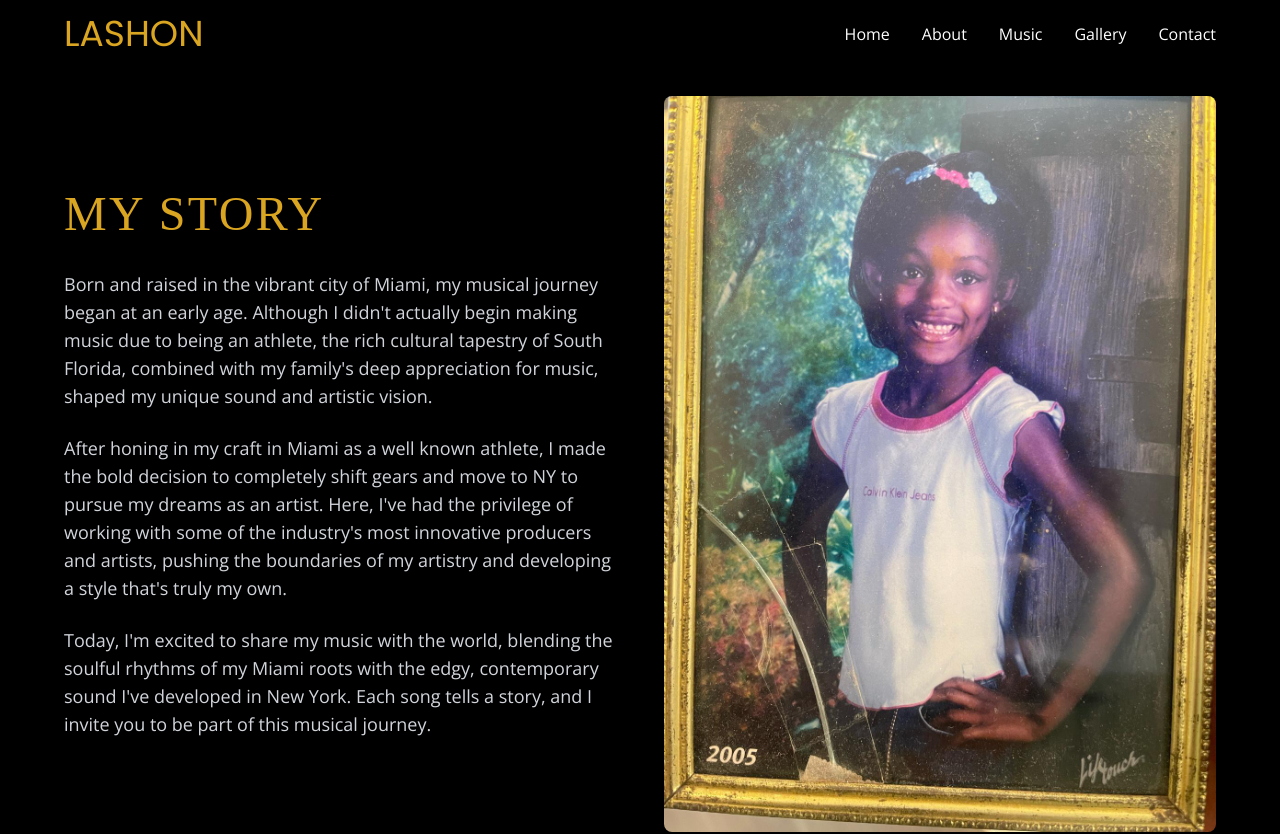
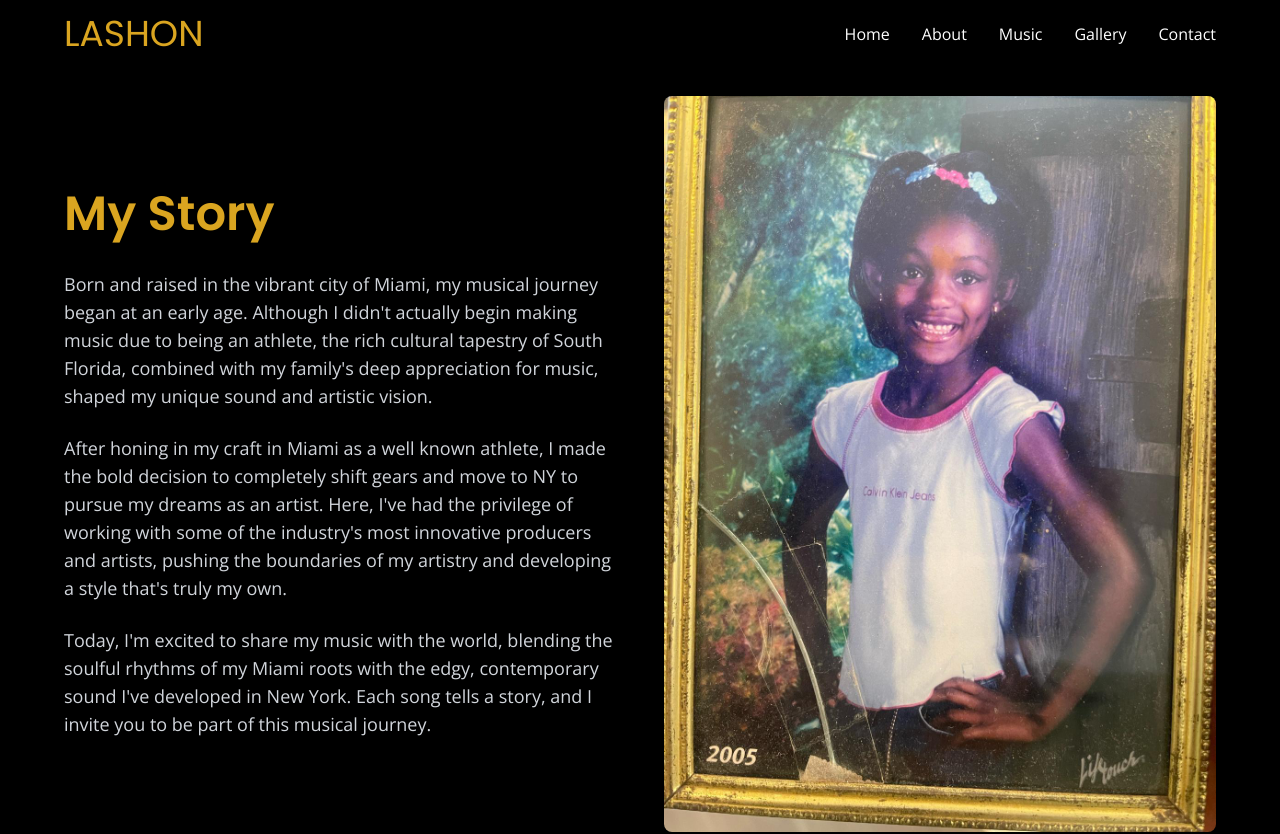
Before and after one commit to krzemienski/lashon-next, a Next.js app: page /lashon-next/about in a window 1280 px wide. Shown: the top 834 px of the page. Built offline with nearby package versions, Linux system fonts and the light colour scheme.

Commit message:
WIP: new approach for font

```diff
--- a/src/app/layout.tsx
+++ b/src/app/layout.tsx
@@ -1,5 +1,4 @@
-import { Montserrat, Open_Sans } from 'next/font/google';
-import localFont from 'next/font/local';
+import { Montserrat, Open_Sans, Poppins } from 'next/font/google';
 import './globals.css';
 import '@/styles/fonts.css';
 import MainLayout from '@/components/layout/MainLayout';
@@ -17,11 +16,10 @@ const openSans = Open_Sans({
   variable: '--font-open-sans',
 });
 
-const amsterdam = localFont({
-  src: './Amsterdam.ttf',
-  variable: '--font-amsterdam',
-  display: 'swap',
-  preload: true,
+const poppins = Poppins({
+  weight: ['300', '400', '500', '600', '700'],
+  subsets: ['latin'],
+  variable: '--font-poppins',
 });
 
 export const metadata = {
@@ -70,7 +68,7 @@ export default function RootLayout({
   children: React.ReactNode;
 }) {
   return (
-    <html lang="en" className={`${amsterdam.variable} ${montserrat.variable} ${openSans.variable} scroll-smooth`}>
+    <html lang="en" className={`${montserrat.variable} ${openSans.variable} ${poppins.variable} scroll-smooth`}>
       <head>
         <meta name="theme-color" content="#000000" />
         <link rel="manifest" href={getAssetPath('/manifest.json')} />
--- a/src/components/about/Story.tsx
+++ b/src/components/about/Story.tsx
@@ -22,7 +22,7 @@ export default function Story() {
         >
           {/* Story Text */}
           <div className="space-y-8">
-            <h1 className="text-5xl font-amsterdam text-gold mb-8">My Story</h1>
+            <h1 className="text-5xl font-poppins font-semibold text-gold mb-8">My Story</h1>
             <div className="space-y-6">
               <p className="text-gray-300 text-lg">
                 Born and raised in the vibrant city of Miami, my musical journey began at an early age.
--- a/src/components/home/FeaturedRelease.tsx
+++ b/src/components/home/FeaturedRelease.tsx
@@ -33,7 +33,7 @@ export default function FeaturedRelease() {
           className="max-w-5xl mx-auto px-4"
         >
           <div className="text-center mb-12">
-            <h2 className="text-5xl font-amsterdam text-gold mb-4">Latest Release</h2>
+            <h2 className="text-5xl font-poppins font-semibold text-gold mb-4">Latest Release</h2>
             <p className="text-xl text-white/90">Experience the evolution of sound</p>
           </div>
 
@@ -48,7 +48,7 @@ export default function FeaturedRelease() {
               </div>
               <div className="space-y-8">
                 <div>
-                  <h3 className="text-4xl font-amsterdam text-gold mb-4">Moolah</h3>
+                  <h3 className="text-4xl font-poppins font-semibold text-gold mb-4">Moolah</h3>
                   <p className="text-gray-300 text-lg">
                     A fusion of hip-hop and R&B that showcases the unique sound and style that defines Lashon's music.
                   </p>
--- a/src/components/shared/PageHeader.tsx
+++ b/src/components/shared/PageHeader.tsx
@@ -45,7 +45,7 @@ export default function PageHeader({
         animate={inView ? { opacity: 1, y: 0 } : { opacity: 0, y: 20 }}
         transition={{ duration: 0.8 }}
       >
-        <h1 className="text-6xl font-amsterdam text-gold mb-4">
+        <h1 className="text-6xl font-poppins font-semibold text-gold mb-4">
           {title}
         </h1>
         <p className="text-xl text-white/90">
--- a/src/styles/fonts.css
+++ b/src/styles/fonts.css
@@ -1,5 +1,15 @@
+@font-face {
+    font-family: "Amsterdam Four_ttf";
+    src: url("https://db.onlinewebfonts.com/t/07cb29fdcb073fff840edc6de2067b50.eot");
+    src: url("https://db.onlinewebfonts.com/t/07cb29fdcb073fff840edc6de2067b50.eot?#iefix")format("embedded-opentype"),
+    url("https://db.onlinewebfonts.com/t/07cb29fdcb073fff840edc6de2067b50.woff2")format("woff2"),
+    url("https://db.onlinewebfonts.com/t/07cb29fdcb073fff840edc6de2067b50.woff")format("woff"),
+    url("https://db.onlinewebfonts.com/t/07cb29fdcb073fff840edc6de2067b50.ttf")format("truetype"),
+    url("https://db.onlinewebfonts.com/t/07cb29fdcb073fff840edc6de2067b50.svg#Amsterdam Four_ttf")format("svg");
+}
+
 .font-amsterdam {
-  font-family: 'Amsterdam', cursive;
+  font-family: "Amsterdam Four_ttf", serif;
   font-weight: normal;
   font-style: normal;
   -webkit-font-smoothing: antialiased;
@@ -7,5 +17,4 @@
   text-rendering: optimizeLegibility;
   letter-spacing: 0.05em;
   text-transform: uppercase;
-  font-synthesis: none;
 }
```
